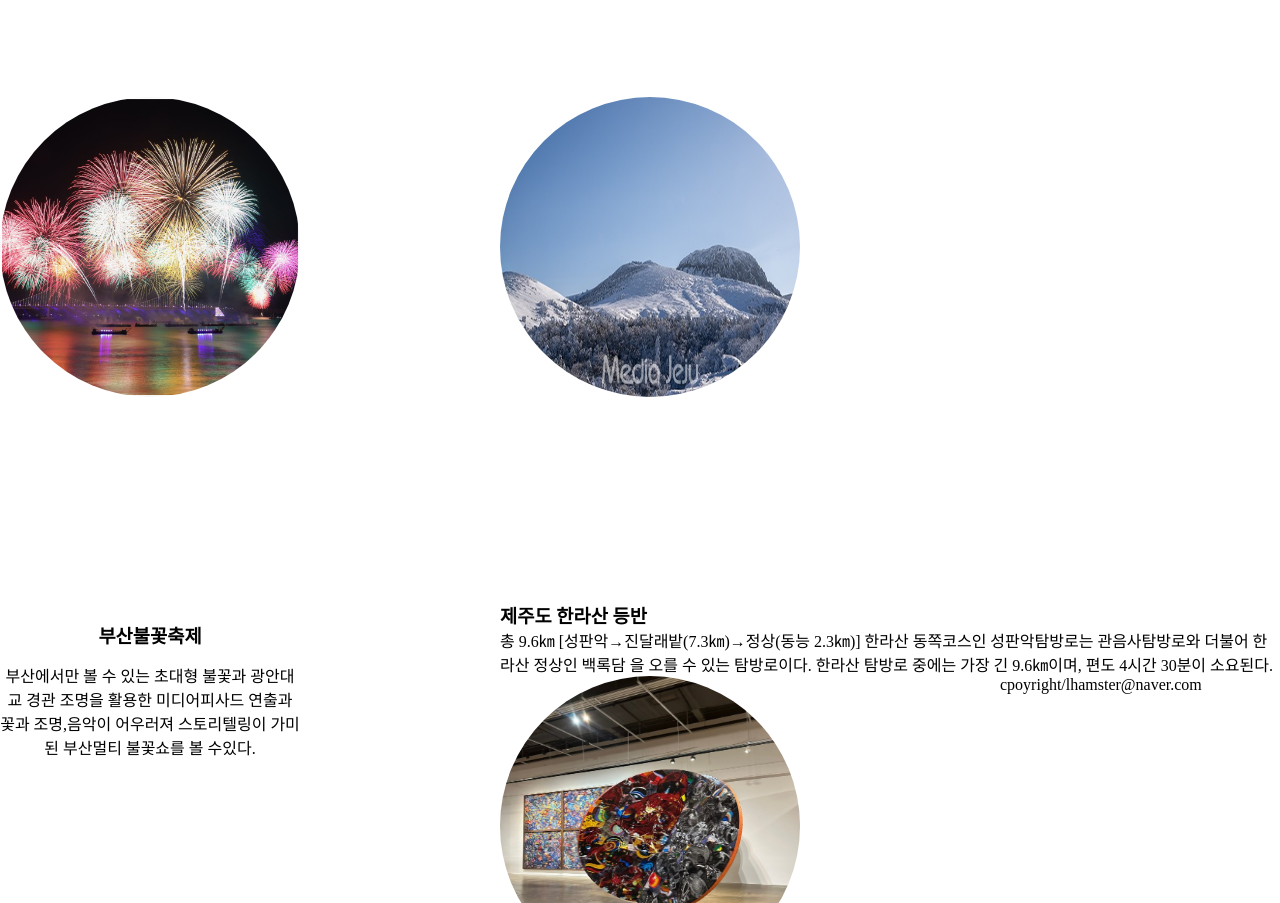
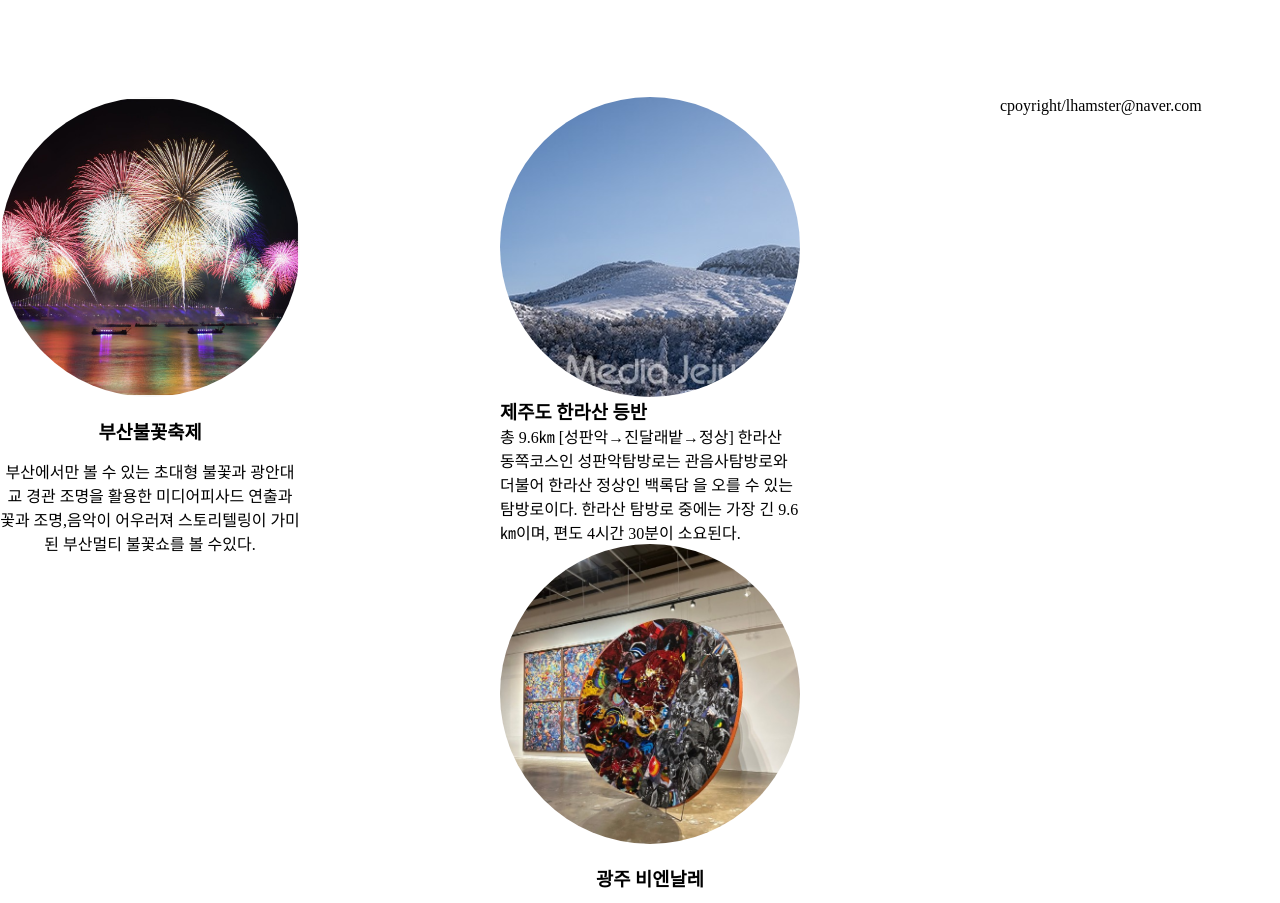
Before and after one commit to doheeeeeeeeeee/city, a plain HTML site: page index.html in a window 1280 px wide. Shown: the part 671-1574 px from the top of the page. Drawn offline with Linux system fonts and the light colour scheme.

Commit message:
Update index.html

```diff
--- a/index.html
+++ b/index.html
@@ -20,6 +20,7 @@
           </ul>
           <div class="slide">
             <img src="./imgs/slide.jpg" alt="슬라이드 이미지">
+          </div>
 
 
 
@@ -27,39 +28,48 @@
 
         <ul class="list">
            <li>
-
+             <div class="photo">
               <img src="./imgs/thumb-01.jpg" alt="불꽃놀이">
+             </div>
             <div class="text">
                <h3>부산불꽃축제</h3>
                <P>부산에서만 볼 수 있는 초대형 불꽃과 광안대교 경관 조명을 활용한 미디어피사드 연출과 꽃과 조명,음악이 어우러져 스토리텔링이 가미된 부산멀티 불꽃쇼를 볼 수있다.</P>
             </div>
-
             </li>
             </ul>
-            <ul>
+
+        <ul class="list">
             <li>
+            <div class="photo">
             <img src="./imgs/thumb-02.jpg" alt="한라산">
+            </div>
             <div calss="text">
                  <h3>제주도 한라산 등반</h3>
-               <P>총 9.6㎞ [성판악→진달래밭(7.3㎞)→정상(동능 2.3㎞)] 한라산 동쪽코스인 성판악탐방로는 관음사탐방로와 더불어 한라산 정상인 백록담 을 오를 수 있는 탐방로이다. 한라산 탐방로 중에는 가장 긴 9.6㎞이며, 편도 4시간 30분이 소요된다.</P>
+                 <P>총 9.6㎞ [성판악→진달래밭→정상] 한라산 동쪽코스인 성판악탐방로는 관음사탐방로와 더불어 한라산 정상인 백록담 을 오를 수 있는 탐방로이다.
+                 한라산 탐방로 중에는 가장 긴 9.6㎞이며, 편도 4시간 30분이 소요된다.</P>
             </div>
             </li>
          </ul>
+
         <ul class="list">
             <li>
+            <div class="photo">
             <img src="./imgs/thumb-03.jpg" alt="비엔날레">
+            </div>
             <div class="text">
-                <h3>광주 놀거리</h3>
+               <h3>광주 비엔날레</h3>
                <P>제15회 광주비엔날레 2024년 9월 7일부터 12월 1일까지 개최된다.</P>
             </div>
             </li>
          </ul>
           <ul class="list">
             <li>
+            <div class="photo">
             <img src="./imgs/daejeon01.jpg" alt="성심당">
+            </div>
             <div class="text">
                <h3>대전</h3>
-               <P>성심당은 대전의 문화입니다. 1956년, 대전역 앞 작은 찐빵집에서 시작된 성심당은 대전시민의 자부심과 사랑으로 성장하여 대전을 대표하는 향토기업이 되었다.</P>
+               <P>대전의 성심당은 대전의 문화이다. 1956년, 대전역 앞 작은 찐빵집에서 시작된 성심당은 대전시민의 자부심과 사랑으로 성장하여 대전을 대표하는 향토기업이 되었다.</P>
             </div>
             </li>
           </ul>
```
Lines whose indentation alone changed are shown as unchanged.
